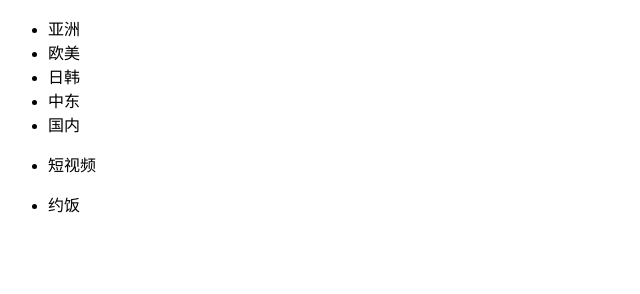
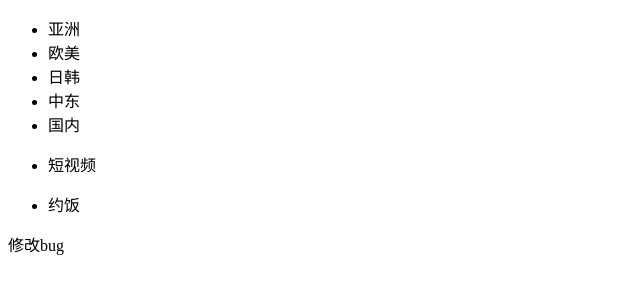
Before and after one commit to rusay0k/test, a plain HTML site: page index.html in a window 1280 px wide. Shown: the full height of the page, 0-640 px from the left. Drawn offline with Linux system fonts and the light colour scheme.

Commit message:
change bug

```diff
--- a/index.html
+++ b/index.html
@@ -19,5 +19,6 @@
   <ul>
     <li>约饭</li>
   </ul>
+  修改bug
 </body>
 </html>
```
